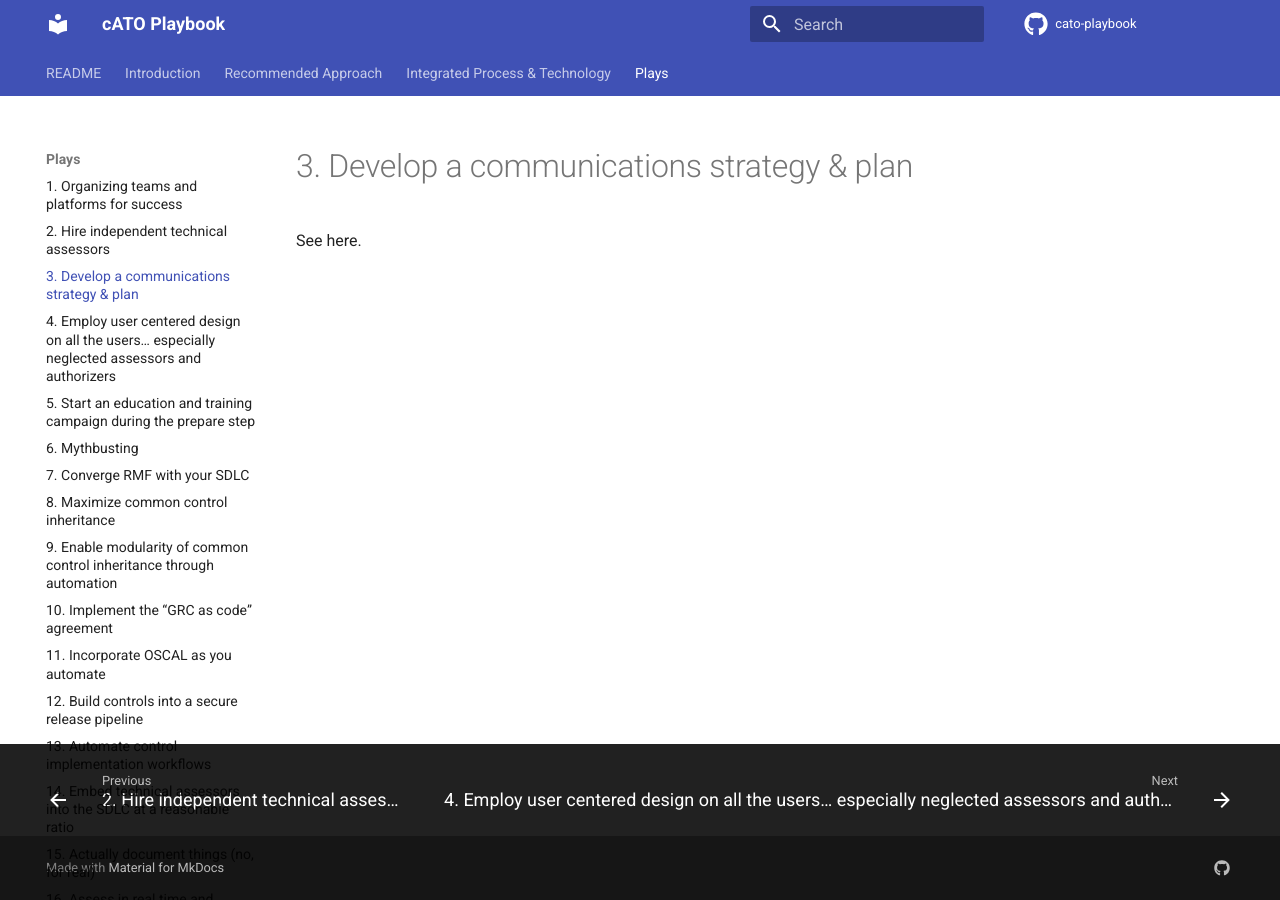
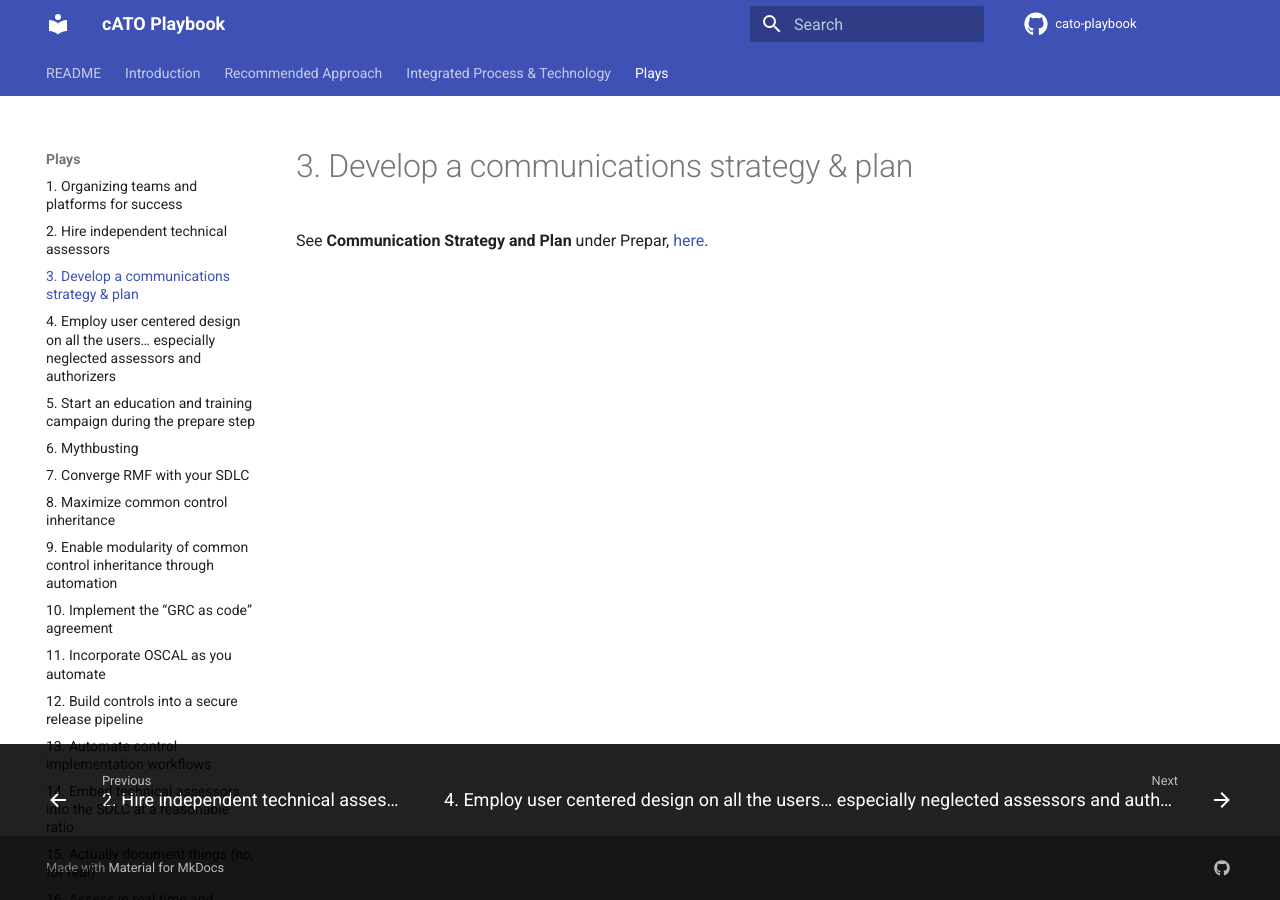
Before and after one commit to rise8-us/cato-playbook, an MkDocs documentation site: the page built from docs/communications.md, in a window 1280 px wide. Built offline with MkDocs 1.6.1 and Material for MkDocs 9.7.7, drawn with Linux system fonts in a browser that asks for light colours; comment, search, counter and statistics services are not loaded.

Commit message:
Update communications.md

```diff
--- a/docs/communications.md
+++ b/docs/communications.md
@@ -1,3 +1,3 @@
 # 3. Develop a communications strategy & plan
 
-See here.
+See **Communication Strategy and Plan** under Prepar, [here](prepare.md).
```
